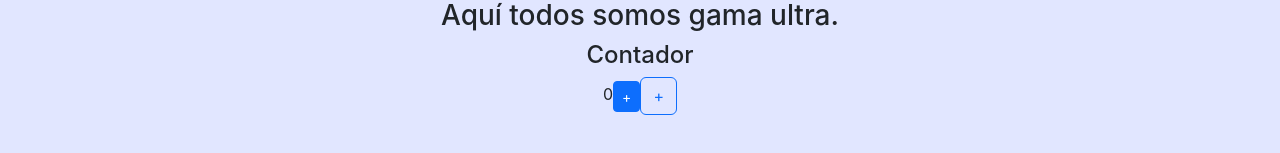
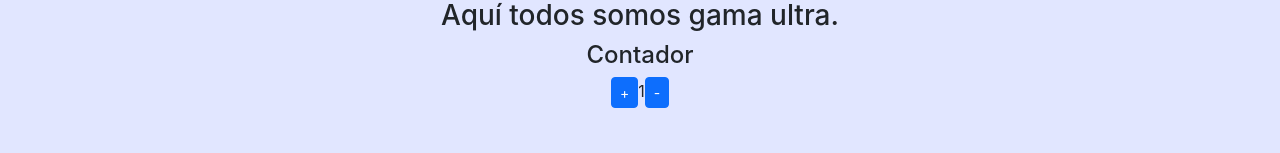
Before and after one commit to luisdergal/eCommerce-Luis-Dergal, a React (Vite) app: page / in a window 1280 px wide. Shown: the part 221-374 px from the top of the page. Built offline with nearby package versions, Linux system fonts and the light colour scheme.

Commit message:
contador funcional con stock

```diff
--- a/src/components/Contador/Contador.jsx
+++ /dev/null
@@ -1,21 +0,0 @@
-import { useState } from "react";
-import React from 'react'
-
-const Contador = () => {
-  const [count, actualizarCount] = useState (0)
-
-
-  function handleClick() {
-    actualizarCount(count + 1)
-  }
-
-  return (
-    <div>
-      {count}
-      <button className="btn btn-primary btn-sm">+</button>
-      <button type="button" className="btn btn-outline-primary" onClick={handleClick}> + </button>
-    </div>
-  )
-}
-
-export default Contador
--- /dev/null
+++ b/src/components/ItemCount/ItemCount.jsx
@@ -0,0 +1,35 @@
+import { useState } from "react";
+import React from 'react'
+
+const ItemCount = ( {initial=1, stock=12, onAdd} ) => {
+    const [count, setCount] = useState(1)
+
+    const handdleMas = () => {
+      if (count < stock) {
+        setCount(count + 1)
+      }else {
+        console.log("Stock agotado.")
+      }
+
+    };
+    const handdleMenos = () => {
+      if (count > 1) {
+        setCount(count - 1)
+      }
+    }
+
+
+  return (
+    <div className="">
+      <div className="">
+        <button className="btn btn-primary btn-sm" onClick={handdleMas}>+</button>
+        {count}
+        <button className="btn btn-primary btn-sm" onClick={handdleMenos}>-</button>
+      </div>
+    </div>
+
+
+  )
+}
+
+export default ItemCount
--- a/src/components/ItemListContainer/ItemListContainer.jsx
+++ b/src/components/ItemListContainer/ItemListContainer.jsx
@@ -1,17 +1,19 @@
 import React from 'react'
-import Contador from "../Contador/contador";
+import ItemCount from '../ItemCount/ItemCount'
 
 
 
 
 const ItemListContainer = (obj) => {
-
+  const onAdd = (cantidad) => {
+    console.log(` La cantidad es: ${cantidad}`)
+  }
   return (
     <div>
         <h1> {obj.titulo} </h1>
         <h3> {obj.subtitulo} </h3>
         <h4> Contador </h4>
-        <Contador></Contador>
+        <ItemCount initial={1} stock={15} onAdd={onAdd}></ItemCount>
     </div>
   )
 }
```
Also changed, not shown: src/components/ItemCount/stock.json (added, +7 -0 lines).
